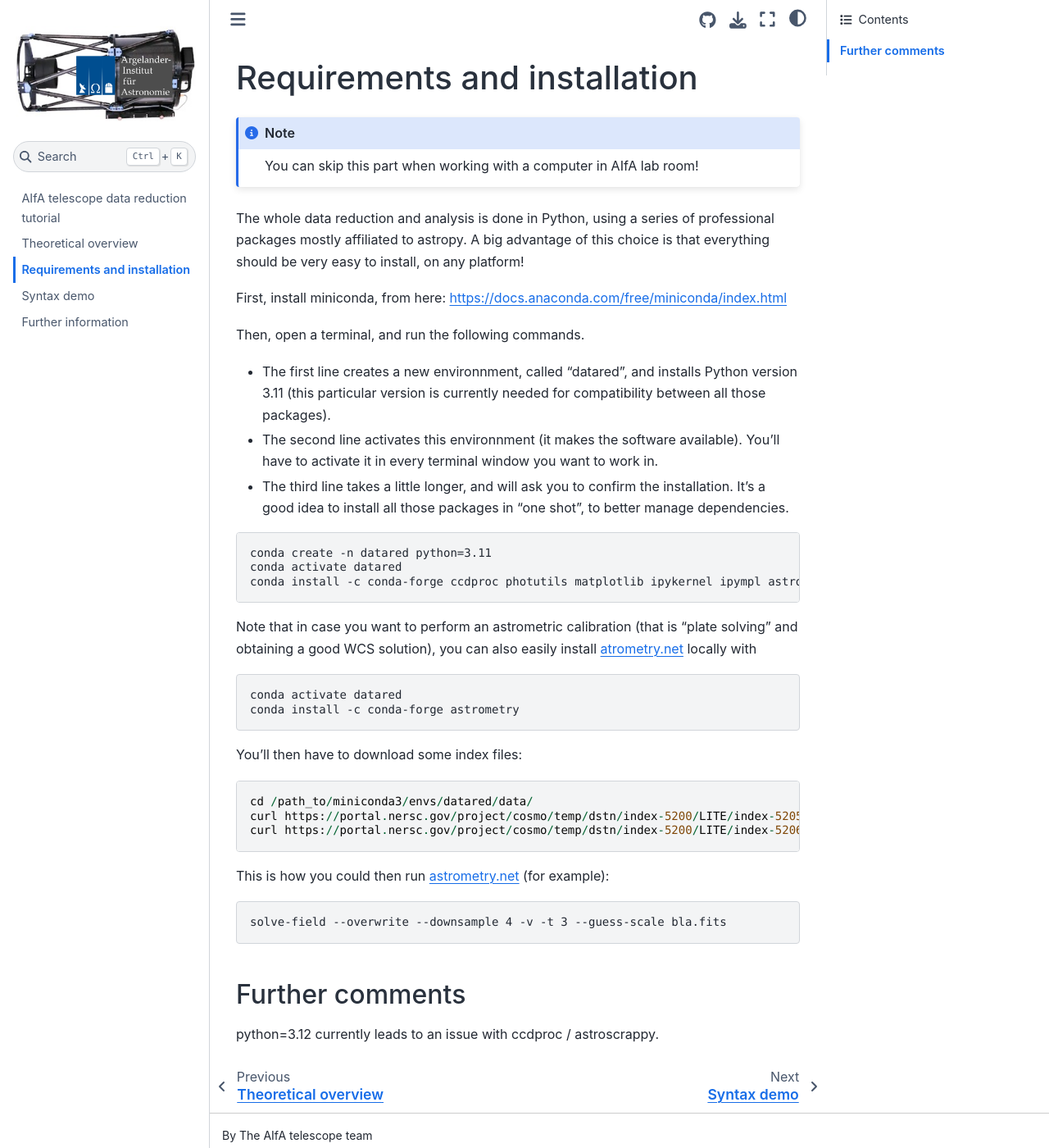
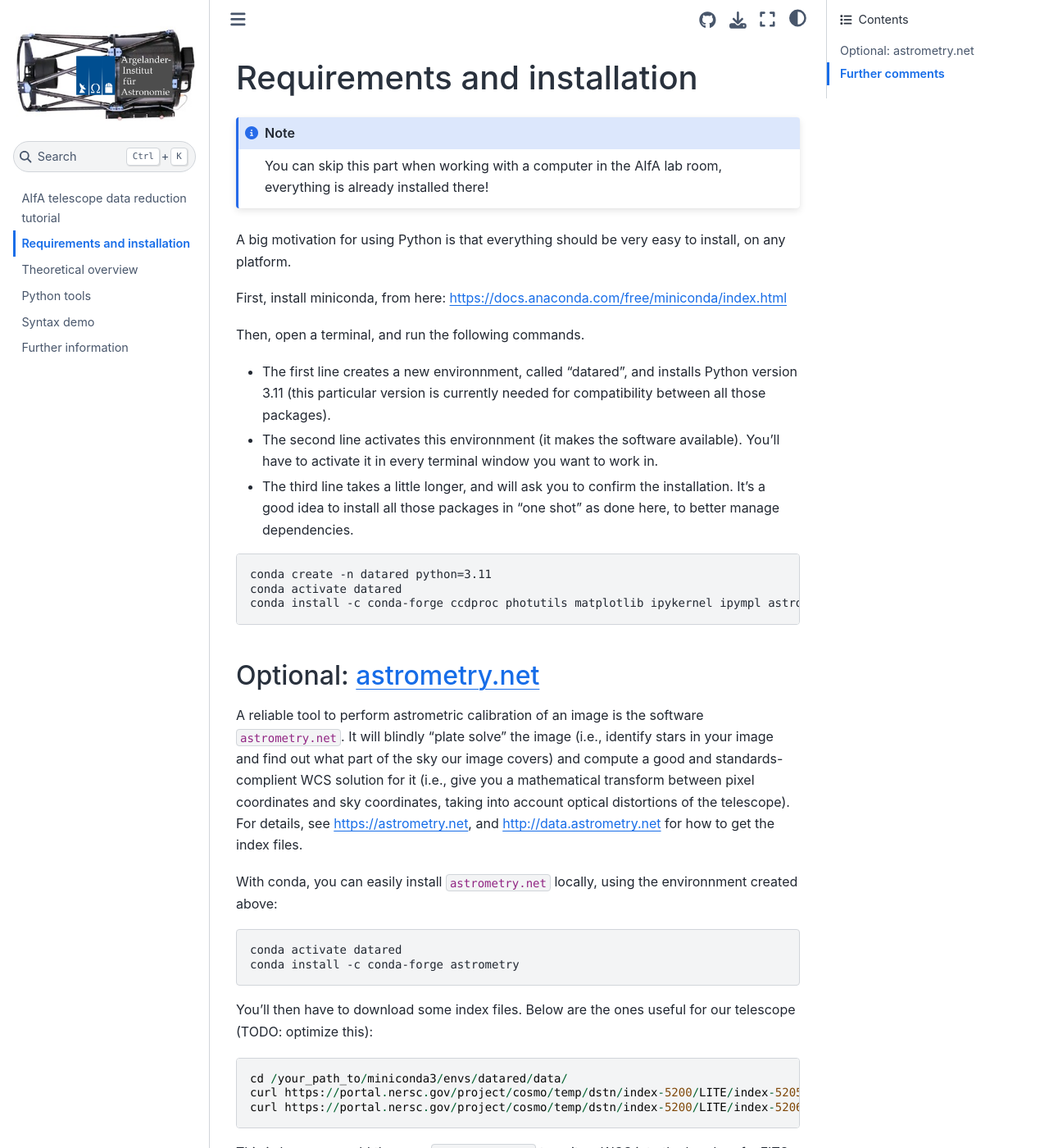
Before and after one commit to aifatelescope/datared, a Jupyter Book: the page built from book/installation.md, in a window 1280 px wide and 1400 px high. Shown: the whole window at 82% size. Built offline with Jupyter Book 1.0.4 settings and Sphinx 7.4.7 and the Sphinx Book theme 1.1.4, drawn with Linux system fonts in a browser that asks for light colours; some of the changed text lies outside the part shown.

Commit message:
Documenting astrometry.net

`````diff
--- a/book/_toc.yml
+++ b/book/_toc.yml
@@ -4,7 +4,8 @@
 format: jb-book
 root: intro
 chapters:
+- file: installation
 - file: overview
-- file: installation
+- file: pythontools
 - file: demo
 - file: more
--- a/book/installation.md
+++ b/book/installation.md
@@ -1,18 +1,17 @@
 # Requirements and installation
 
 :::{note}
-You can skip this part when working with a computer in AIfA lab room!
+You can skip this part when working with a computer in the AIfA lab room, everything is already installed there!
 :::
 
-The whole data reduction and analysis is done in Python, using a series of professional packages mostly affiliated to astropy.
-A big advantage of this choice is that everything should be very easy to install, on any platform!
+A big motivation for using Python is that everything should be very easy to install, on any platform.
 
 First, install miniconda, from here: https://docs.anaconda.com/free/miniconda/index.html
 
 Then, open a terminal, and run the following commands.
 * The first line creates a new environnment, called "datared", and installs Python version 3.11 (this particular version is currently needed for compatibility between all those packages).
 * The second line activates this environnment (it makes the software available). You'll have to activate it in every terminal window you want to work in.
-* The third line takes a little longer, and will ask you to confirm the installation. It's a good idea to install all those packages in "one shot", to better manage dependencies.
+* The third line takes a little longer, and will ask you to confirm the installation. It's a good idea to install all those packages in "one shot" as done here, to better manage dependencies.
 
 
 ```none
@@ -22,25 +21,32 @@
 ````
 
 
-Note that in case you want to perform an astrometric calibration (that is "plate solving" and obtaining a good WCS solution), you can also easily install atrometry.net locally with
+## Optional: astrometry.net
+
+A reliable tool to perform astrometric calibration of an image is the software `astrometry.net`. It will blindly "plate solve" the image (i.e., identify stars in your image and find out what part of the sky our image covers) and compute a good and standards-complient WCS solution for it (i.e., give you a mathematical transform between pixel coordinates and sky coordinates, taking into account optical distortions of the telescope). For details, see https://astrometry.net, and http://data.astrometry.net for how to get the index files.
+
+
+With conda, you can easily install `astrometry.net` locally, using the environnment created above:
 
 ```none
 conda activate datared
 conda install -c conda-forge astrometry
 ```
 
-You'll then have to download some index files:
+You'll then have to download some index files. Below are the ones useful for our telescope (TODO: optimize this):
 
 ```
-cd /path_to/miniconda3/envs/datared/data/
+cd /your_path_to/miniconda3/envs/datared/data/
 curl https://portal.nersc.gov/project/cosmo/temp/dstn/index-5200/LITE/index-5205-[00-47].fits --remote-name
 curl https://portal.nersc.gov/project/cosmo/temp/dstn/index-5200/LITE/index-5206-[00-47].fits --remote-name
 ```
 
-This is how you could then run astrometry.net (for example):
+This is how you could then use `astrometry.net` to write a WCS into the header of a FITS image:
 
 ```none
-solve-field --overwrite --downsample 4 -v -t 3 --guess-scale bla.fits
+solve-field -h
+
+solve-field --overwrite --downsample 4 -v -t 3 --guess-scale myimage.fits
 ```
 
 
`````
Also changed, not shown: book/intro.md (+5 -9 lines), book/overview.md (+13 -0 lines), book/pythontools.md (added, +27 -0 lines).
